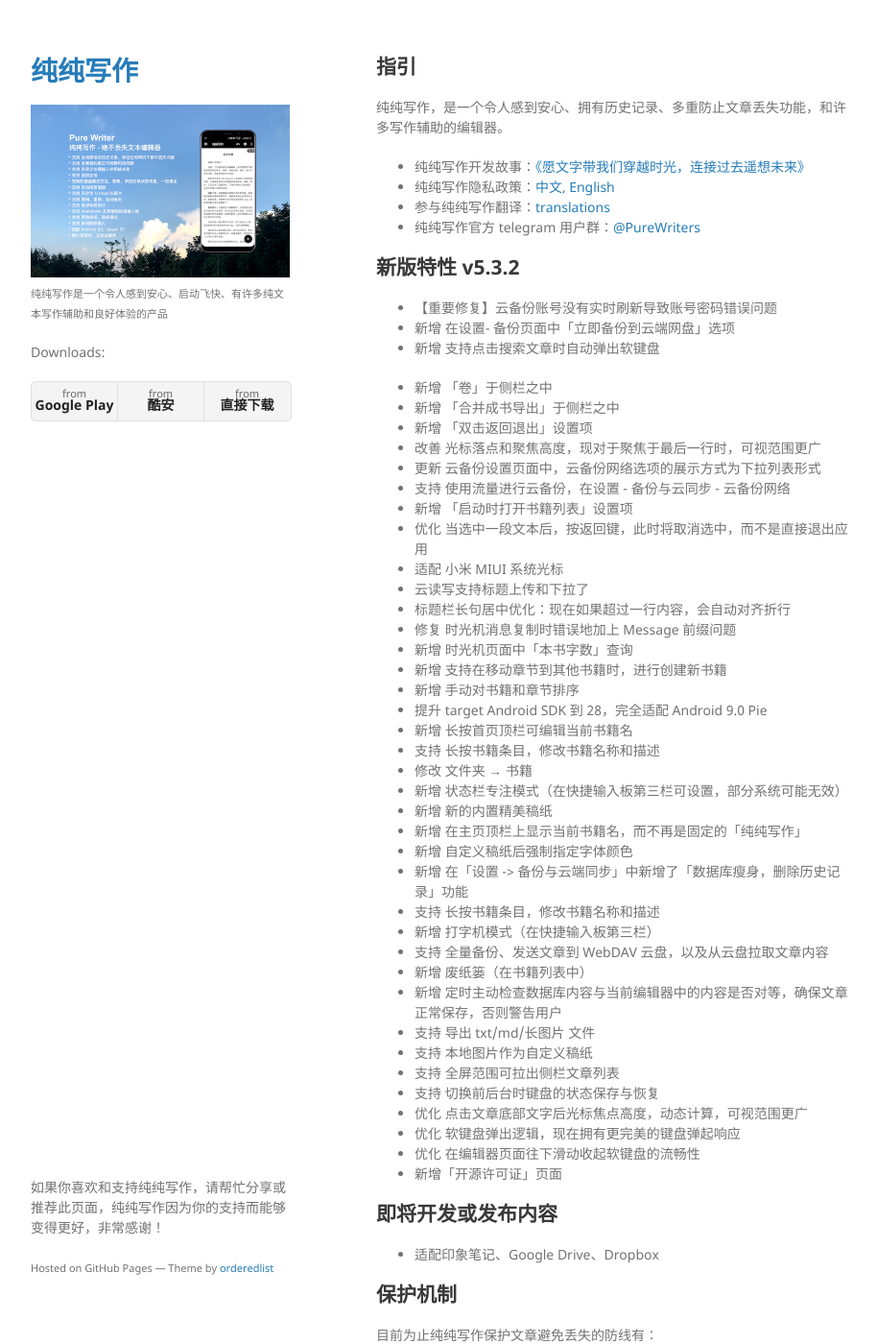
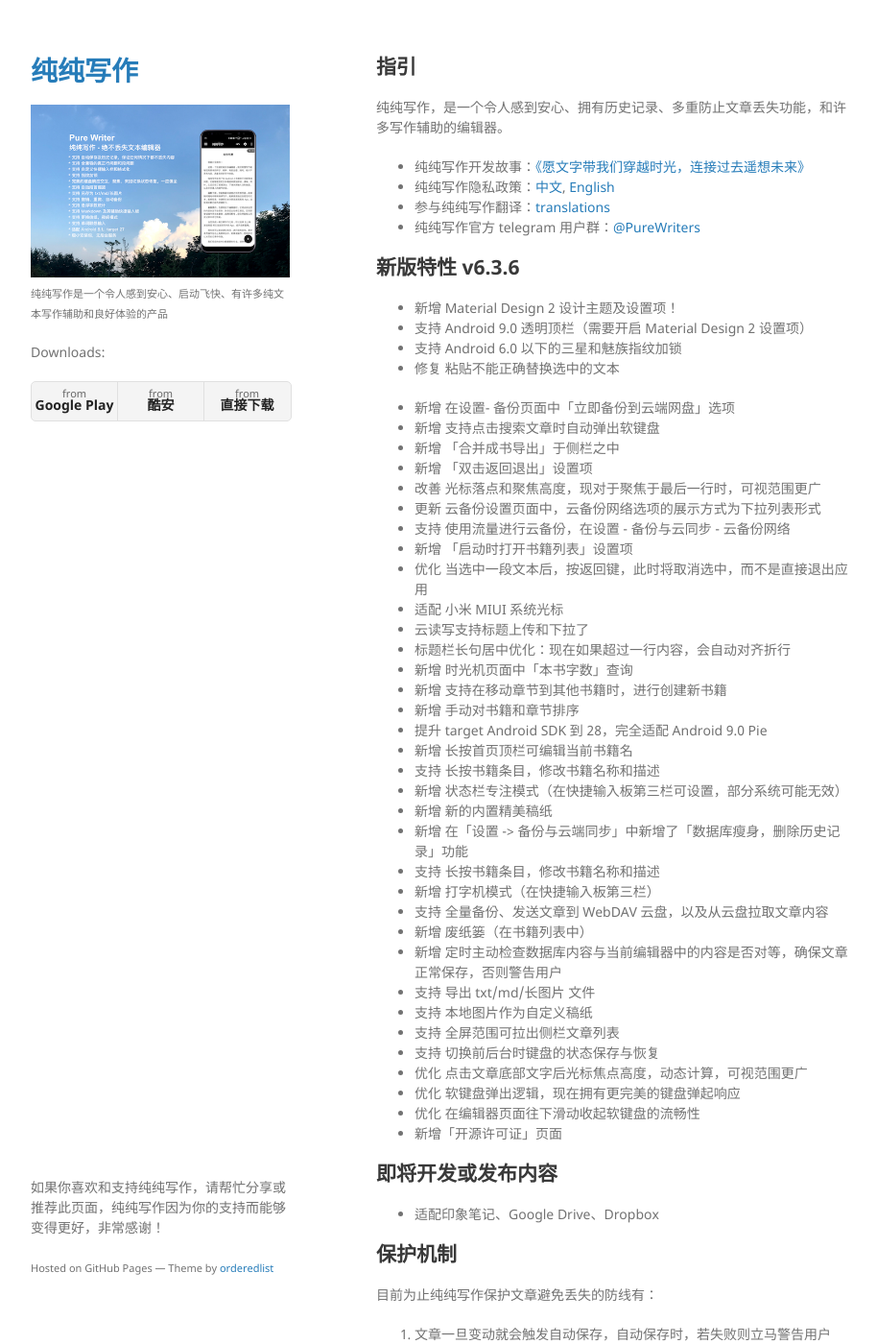
Before and after one commit to PureWriter/writer.drakeet.com, a Jekyll site: the page built from index.md, in a window 1280 px wide and 1400 px high. Shown: the whole window at 96% size, without its empty margins (178-1092 px from the left). Built offline with Jekyll 4.4.1, drawn with Linux system fonts in a browser that asks for light colours; our own code applies the rules of GitHub Pages for plain Markdown files.

```diff
--- a/_config.yml
+++ b/_config.yml
@@ -7,4 +7,4 @@ logo_full: images/s.png
 show_downloads: true
 google_play: https://play.google.com/store/apps/details?id=com.drakeet.purewriter
 coolapk: https://www.coolapk.com/apk/com.drakeet.purewriter
-direct: https://github.com/PureWriter/resources/releases/download/v5.5.1/PureWriter-5.5.1.apk
+direct: https://github.com/PureWriter/resources/releases/download/v6.3.6/PureWriter-6.3.6.apk
--- a/index.md
+++ b/index.md
@@ -7,12 +7,14 @@
 - 参与纯纯写作翻译：[translations](https://github.com/drakeet/resources/tree/master/translations)
 - 纯纯写作官方 telegram 用户群：[@PureWriters](https://t.me/purewriter)
 
-## 新版特性 v5.3.2
-- 【重要修复】云备份账号没有实时刷新导致账号密码错误问题
+## 新版特性 v6.3.6
+- 新增 Material Design 2 设计主题及设置项！
+- 支持 Android 9.0 透明顶栏（需要开启 Material Design 2 设置项）
+- 支持 Android 6.0 以下的三星和魅族指纹加锁
+- 修复 粘贴不能正确替换选中的文本
+
 - 新增 在设置- 备份页面中「立即备份到云端网盘」选项
 - 新增 支持点击搜索文章时自动弹出软键盘
-
-- 新增 「卷」于侧栏之中
 - 新增 「合并成书导出」于侧栏之中
 - 新增 「双击返回退出」设置项
 - 改善 光标落点和聚焦高度，现对于聚焦于最后一行时，可视范围更广
@@ -23,18 +25,14 @@
 - 适配 小米 MIUI 系统光标
 - 云读写支持标题上传和下拉了
 - 标题栏长句居中优化：现在如果超过一行内容，会自动对齐折行
-- 修复 时光机消息复制时错误地加上 Message 前缀问题
 - 新增 时光机页面中「本书字数」查询
 - 新增 支持在移动章节到其他书籍时，进行创建新书籍
 - 新增 手动对书籍和章节排序
 - 提升 target Android SDK 到 28，完全适配 Android 9.0 Pie
 - 新增 长按首页顶栏可编辑当前书籍名
 - 支持 长按书籍条目，修改书籍名称和描述
-- 修改 文件夹 → 书籍
 - 新增 状态栏专注模式（在快捷输入板第三栏可设置，部分系统可能无效）
 - 新增 新的内置精美稿纸
-- 新增 在主页顶栏上显示当前书籍名，而不再是固定的「纯纯写作」
-- 新增 自定义稿纸后强制指定字体颜色
 - 新增 在「设置 -> 备份与云端同步」中新增了「数据库瘦身，删除历史记录」功能
 - 支持 长按书籍条目，修改书籍名称和描述
 - 新增 打字机模式（在快捷输入板第三栏）
```
